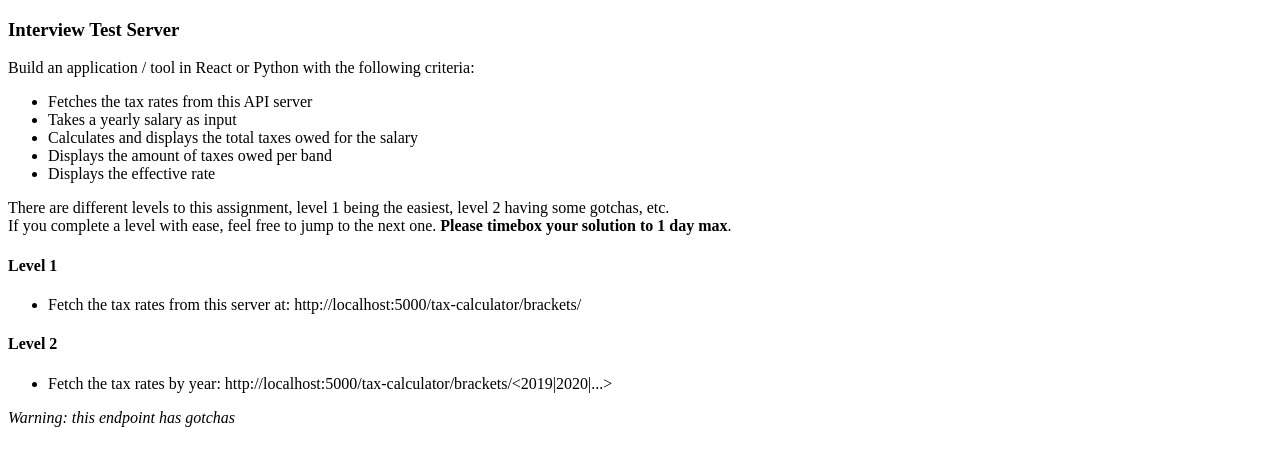
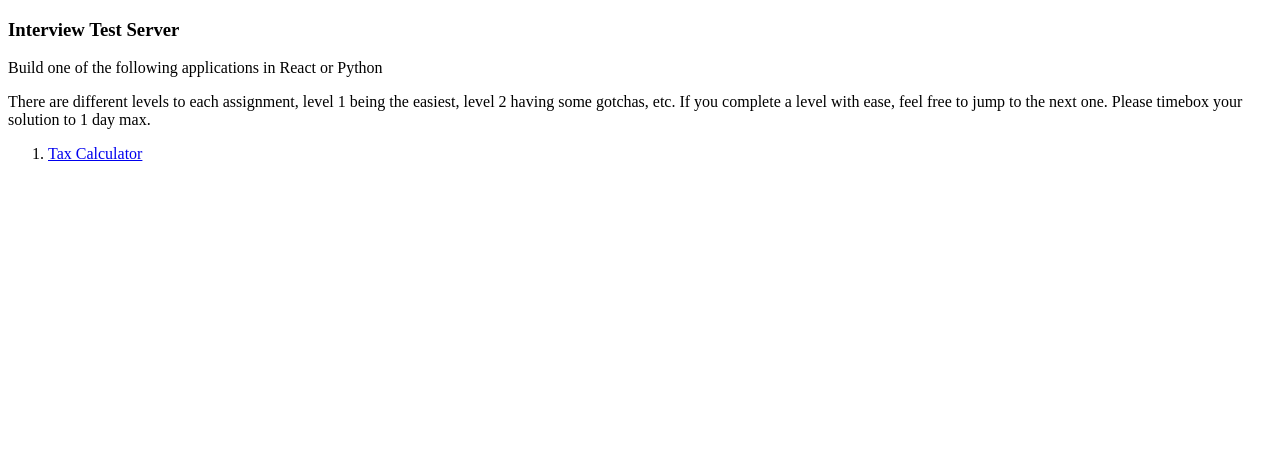
Before and after one commit to Points/interview-test-server, a Flask app: page / in a window 1280 px wide. Shown: the top 466 px of the page. Run offline with Flask 2, Linux system fonts and the light colour scheme.

Commit message:
Restructure to allow multiple challenges

```diff
--- a/api/tax_calculator.py
+++ b/api/tax_calculator/tax_brackets.py
@@ -3,11 +3,7 @@ import json
 from flask import jsonify
 
 
-brackets_dir = os.path.join(
-    os.path.dirname(__file__),
-    '..',
-    'static-data',
-)
+brackets_dir = os.path.join(os.path.dirname(__file__), 'fixtures')
 
 
 def _open_config(filename):
--- a/app.py
+++ b/app.py
@@ -4,13 +4,13 @@ from flask import Flask, jsonify, render_template
 from flask_cors import CORS
 
 from api.error_handlers import format_error
-from api.tax_calculator import (
+from api.tax_calculator.controllers import (
     get_tax_brackets
 )
 
+
 app = Flask(__name__)
 CORS(app)
-
 
 @app.errorhandler(404)
 def not_found_handler(e):
@@ -34,29 +34,4 @@ def instructions():
     return render_template('instructions.html')
 
 
-def naptime():
-    sleep_time = random.randint(0, 5)
-    time.sleep(sleep_time)
-
-
-@app.route('/tax-calculator/brackets')
-def default_brackets():
-    tax_brackets = get_tax_brackets()
-
-    return jsonify({'tax_brackets': tax_brackets})
-
-
-@app.route('/tax-calculator/brackets/<tax_year>')
-def tax_year_brackets(tax_year):
-
-    naptime()
-
-    # be evil
-    roulette = random.randint(1, 3)
-    print(f'Database roulette {roulette}')
-    if roulette == 3:
-        raise Exception("Database not found!")
-
-    tax_brackets = get_tax_brackets(tax_year)
-
-    return jsonify({'tax_brackets': tax_brackets})
+from api.tax_calculator.routes import *
--- a/templates/instructions.html
+++ b/templates/instructions.html
@@ -5,27 +5,16 @@
 </head>
 <body>
     <h3>Interview Test Server</h3>
-    <div>Build an application / tool in React or Python with the following criteria:</div>
-    <ul>
-        <li>Fetches the tax rates from this API server</li>
-        <li>Takes a yearly salary as input</li>
-        <li>Calculates and displays the total taxes owed for the salary</li>
-        <li>Displays the amount of taxes owed per band</li>
-        <li>Displays the effective rate</li>
-    </ul>
+    <p>Build one of the following applications in React or Python</p>
     <p>
-        There are different levels to this assignment, level 1 being the easiest, level 2
-        having some gotchas, etc. <br/>If you complete a level with ease, feel free to jump to
-        the next one. <strong>Please timebox your solution to 1 day max</strong>.
+        There are different levels to each assignment, level 1 being the easiest,
+        level 2 having some gotchas, etc. If you complete a level with ease, feel
+        free to jump to the next one. Please timebox your solution to 1 day max.
     </p>
-    <h4>Level 1</h4>
-    <ul>
-        <li>Fetch the tax rates from this server at: http://localhost:5000/tax-calculator/brackets/</li>
-    </ul>
-    <h4>Level 2</h4>
-    <ul>
-        <li>Fetch the tax rates by year: http://localhost:5000/tax-calculator/brackets/<2019|2020|...></li>
-    </ul>
-    <div><em>Warning: this endpoint has gotchas</em></div>
+    <ol>
+        <li>
+            <a href="/tax-calculator">Tax Calculator</a>
+        </li>
+    </ol>
 </body>
 </html>
```
Also changed, not shown: api/tax_calculator/controllers.py (added, +19 -0 lines), api/tax_calculator/routes.py (added, +22 -0 lines), api/utils.py (added, +7 -0 lines), templates/tax-calculator.html (added, +31 -0 lines), api/tax_calculator/fixtures/tax-brackets--2019.json (renamed from static-data/tax-brackets--2019.json), api/tax_calculator/fixtures/tax-brackets--2020.json (renamed from static-data/tax-brackets--2020.json).
